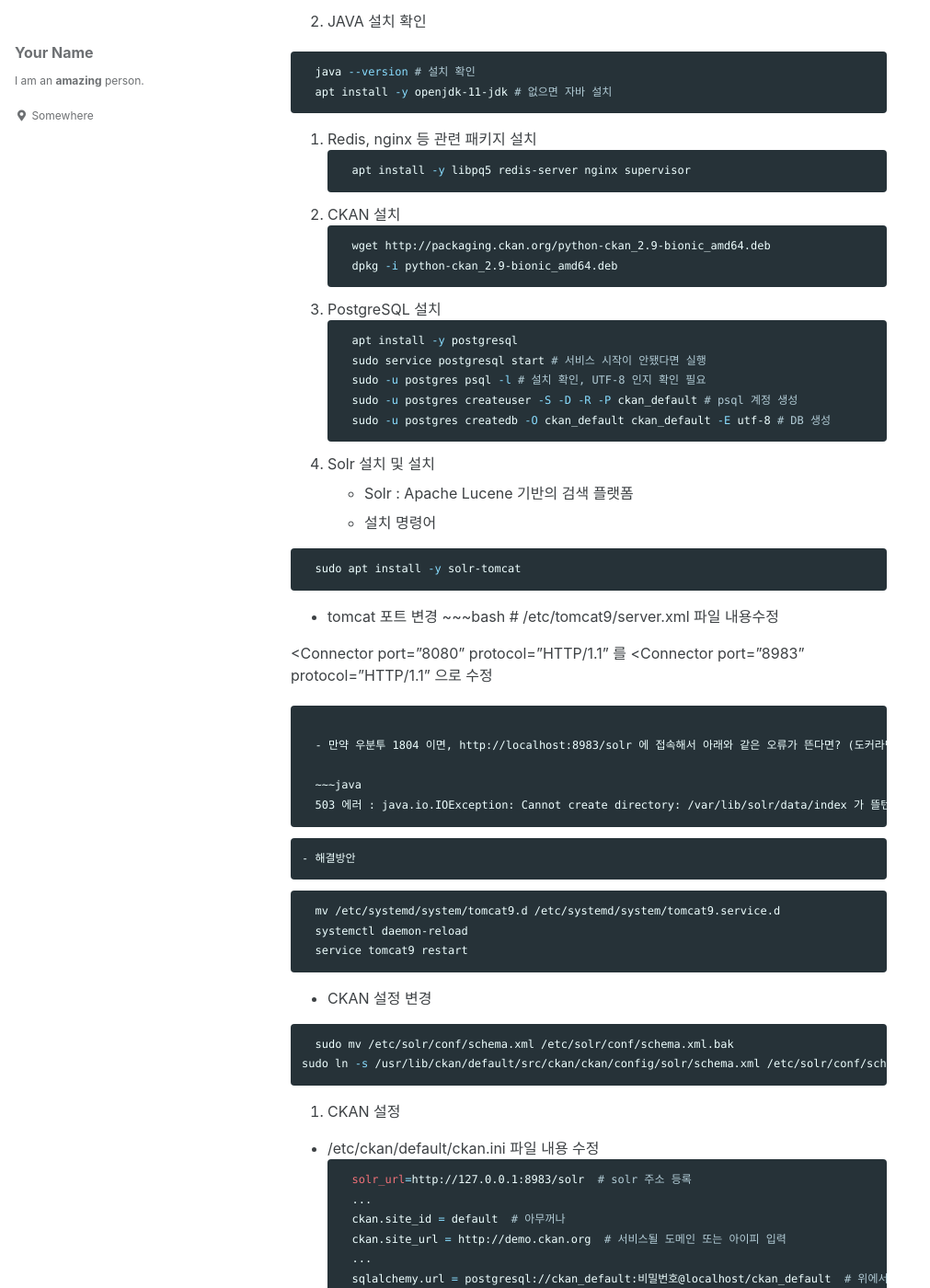
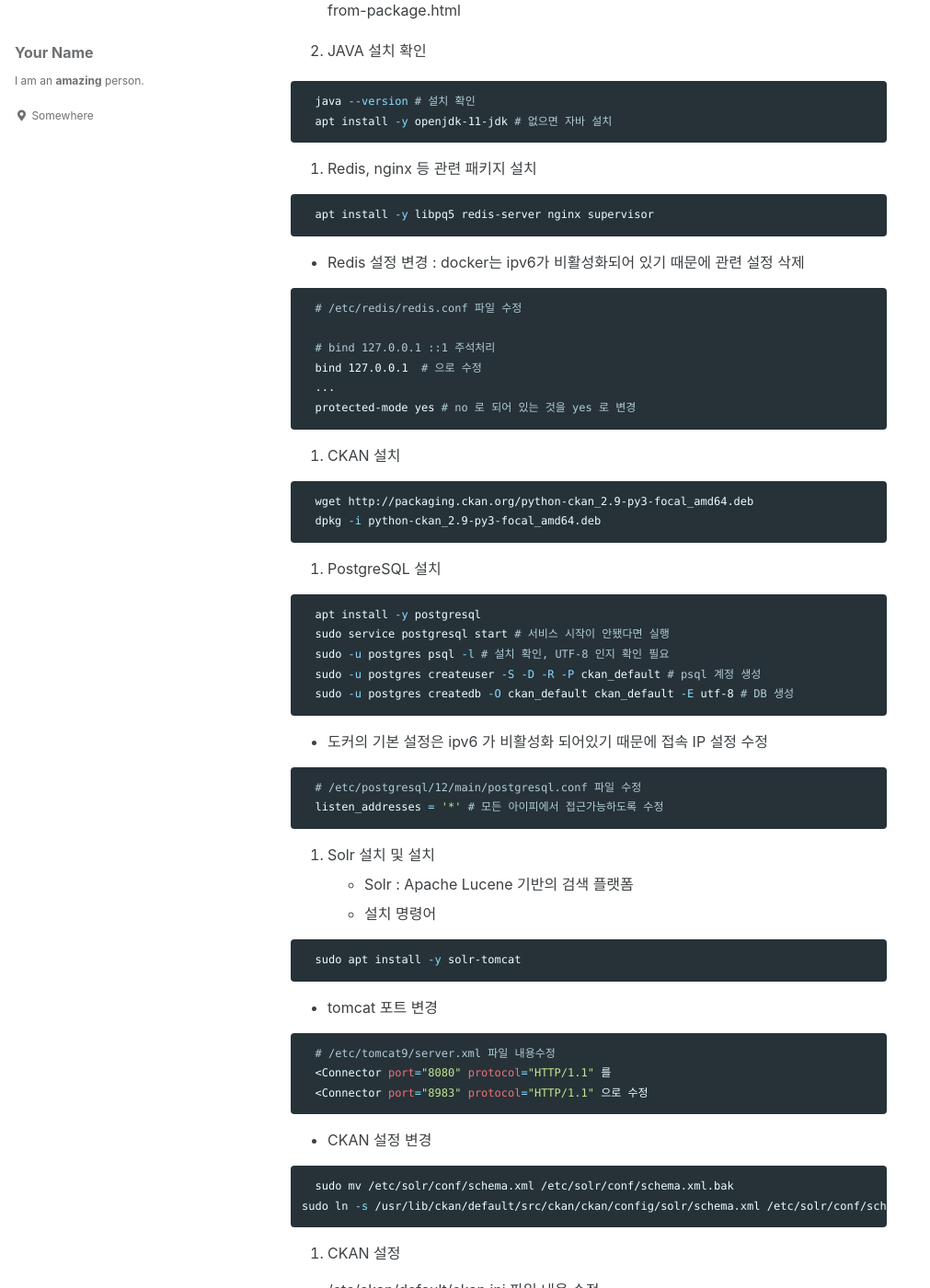
Before and after one commit to copper-light/ghhdh.github.io, a Jekyll site: the page built from _posts/2020-08-11-CKAN 구축.md, in a window 1280 px wide and 1400 px high, scrolled down 2035 px. Shown: the whole window at 92% size, without its empty margins (0-1011 px from the left). Built offline with Jekyll 4.4.1, drawn with Linux system fonts in a browser that asks for light colours; cached includes are drawn as plain includes; some of the changed text lies outside the part shown.

Commit message:
Update 2020-08-11-CKAN 구축.md

```diff
--- a/_posts/2020-08-11-CKAN 구축.md
+++ b/_posts/2020-08-11-CKAN 구축.md
@@ -17,9 +17,10 @@ published: true
 
 
 ## 도커기반 구축 환경
-  - Ubuntu 18.04.4 LTS (ubuntu official docker image)
+  - Ubuntu 20.04.4 LTS (ubuntu official docker image)
+    - 다른 환경에서 하다가 실패해서 20.04 시도해보니 설치가 잘됨
   - CKAN **2.9.0** : 버전에 따라 설치 방법이 다르니 필히 확인
-  - Python2 , OpenJDK Java 1.8
+  - Python3.8, OpenJDK Java 1.8, PostgreSQL12
   - Ubuntu official docker image : https://hub.docker.com/_/ubuntu
   - 시스템 및 포트 구성
 
@@ -38,28 +39,28 @@ published: true
   # 도커 컨테이너 안에서 실행
   apt-get update
   apt update
-  apt install -y systemd wget net-tools nano sudo dialog apt-utils
+  apt install -y systemd wget net-tools nano sudo dialog apt-utils python3 python3-setuptools libpython3.8
   ~~~
   - docker commit
   ~~~bash
   # 도커 컨테이너 밖에서 host OS 에서 이미지 생성
-  docker commit [우분투 컨테이너] ubuntu-systemd:1804-0.1
+  docker commit [우분투 컨테이너] ubuntu-systemd:2004-0.1
   ~~~
   - Dockerfile 생성 : policy-rc.d 기능을 사용하기 위한 이미지생성
   ~~~bash
   # Dockerfile 생성하여 아래 설정 입력 후 저장
-  FROM ubuntu:1804-systemd
+  FROM ubuntu:2004-systemd
   RUN echo "#!/bin/sh\nexit 0" > /usr/sbin/policy-rc.d
   ~~~
   - Dockerfile 빌드
   ~~~bash
-  docker build . --tag ubuntu-systemd:1804-0.2
+  docker build . --tag ubuntu-systemd:2004-0.2
   ~~~
   - docker run
   ~~~bash
   # systemd 를 활용할 수 있는 옵션들 추가한 컨테이너 생성
   # 내부 사용포트는 80 포트, 8983 포트를 사용할 것이며 테스트 용도로 외부로 포트포워딩함
-  docker run -it -d --privileged --name handh-ckan -p 32080:80 -p 32983:8983 ubuntu-systemd:1804-0.2 /sbin/init
+  docker run -it -d --privileged --name handh-ckan -p 32080:80 -p 32983:8983 ubuntu-systemd:2004-0.2 /lib/systemd/systemd
   ~~~
 
 ## CKAN 설치
@@ -74,17 +75,31 @@ published: true
   ~~~
 
   2. Redis, nginx 등 관련 패키지 설치
+
   ~~~bash
   apt install -y libpq5 redis-server nginx supervisor
   ~~~
 
+  - Redis 설정 변경 : docker는 ipv6가 비활성화되어 있기 때문에 관련 설정 삭제
+
+  ~~~bash
+  # /etc/redis/redis.conf 파일 수정
+
+  # bind 127.0.0.1 ::1 주석처리
+  bind 127.0.0.1  # 으로 수정
+  ...
+  protected-mode yes # no 로 되어 있는 것을 yes 로 변경
+  ~~~
+
   3. CKAN 설치
+
   ~~~bash
-  wget http://packaging.ckan.org/python-ckan_2.9-bionic_amd64.deb
-  dpkg -i python-ckan_2.9-bionic_amd64.deb
+  wget http://packaging.ckan.org/python-ckan_2.9-py3-focal_amd64.deb
+  dpkg -i python-ckan_2.9-py3-focal_amd64.deb
   ~~~
 
   4. PostgreSQL 설치
+
   ~~~bash
   apt install -y postgresql
   sudo service postgresql start # 서비스 시작이 안됐다면 실행
@@ -92,6 +107,14 @@ published: true
   sudo -u postgres createuser -S -D -R -P ckan_default # psql 계정 생성
   sudo -u postgres createdb -O ckan_default ckan_default -E utf-8 # DB 생성
   ~~~
+
+  - 도커의 기본 설정은 ipv6 가 비활성화 되어있기 때문에 접속 IP 설정 수정
+
+  ~~~bash
+  # /etc/postgresql/12/main/postgresql.conf 파일 수정
+  listen_addresses = '*' # 모든 아이피에서 접근가능하도록 수정
+  ~~~
+
 
   5. Solr 설치 및 설치
   - Solr : Apache Lucene 기반의 검색 플랫폼
@@ -102,25 +125,13 @@ published: true
   ~~~
 
   - tomcat 포트 변경
+
   ~~~bash
   # /etc/tomcat9/server.xml 파일 내용수정
   <Connector port="8080" protocol="HTTP/1.1" 를
   <Connector port="8983" protocol="HTTP/1.1" 으로 수정
   ~~~
 
-  - 만약 우분투 1804 이면, http://localhost:8983/solr 에 접속해서 아래와 같은 오류가 뜬다면? (도커라면 http://[IP]:32983/solr
-
-  ~~~java
-  503 에러 : java.io.IOException: Cannot create directory: /var/lib/solr/data/index 가 뜰텐데
-  ~~~
-
-    - 해결방안
-
-  ~~~bash
-  mv /etc/systemd/system/tomcat9.d /etc/systemd/system/tomcat9.service.d
-  systemctl daemon-reload
-  service tomcat9 restart
-  ~~~
 
   - CKAN 설정 변경
 
@@ -132,6 +143,7 @@ sudo ln -s /usr/lib/ckan/default/src/ckan/ckan/config/solr/schema.xml /etc/solr/
   6. CKAN 설정
 
   - /etc/ckan/default/ckan.ini 파일 내용 수정
+
   ~~~bash
   solr_url=http://127.0.0.1:8983/solr  # solr 주소 등록
   ...
@@ -142,18 +154,21 @@ sudo ln -s /usr/lib/ckan/default/src/ckan/ckan/config/solr/schema.xml /etc/solr/
   ~~~
 
   - DB 초기화
+
   ~~~bash
   ckan db init
   ~~~
 
 7. CKAN 실행
   - CKAN 서버 재시작
+
   ~~~bash
   supervisorctl reload
   supervisorctl status
   ~~~
 
   - 프록시 재시작
+
   ~~~bash
   service nginx restart
   ~~~
```
